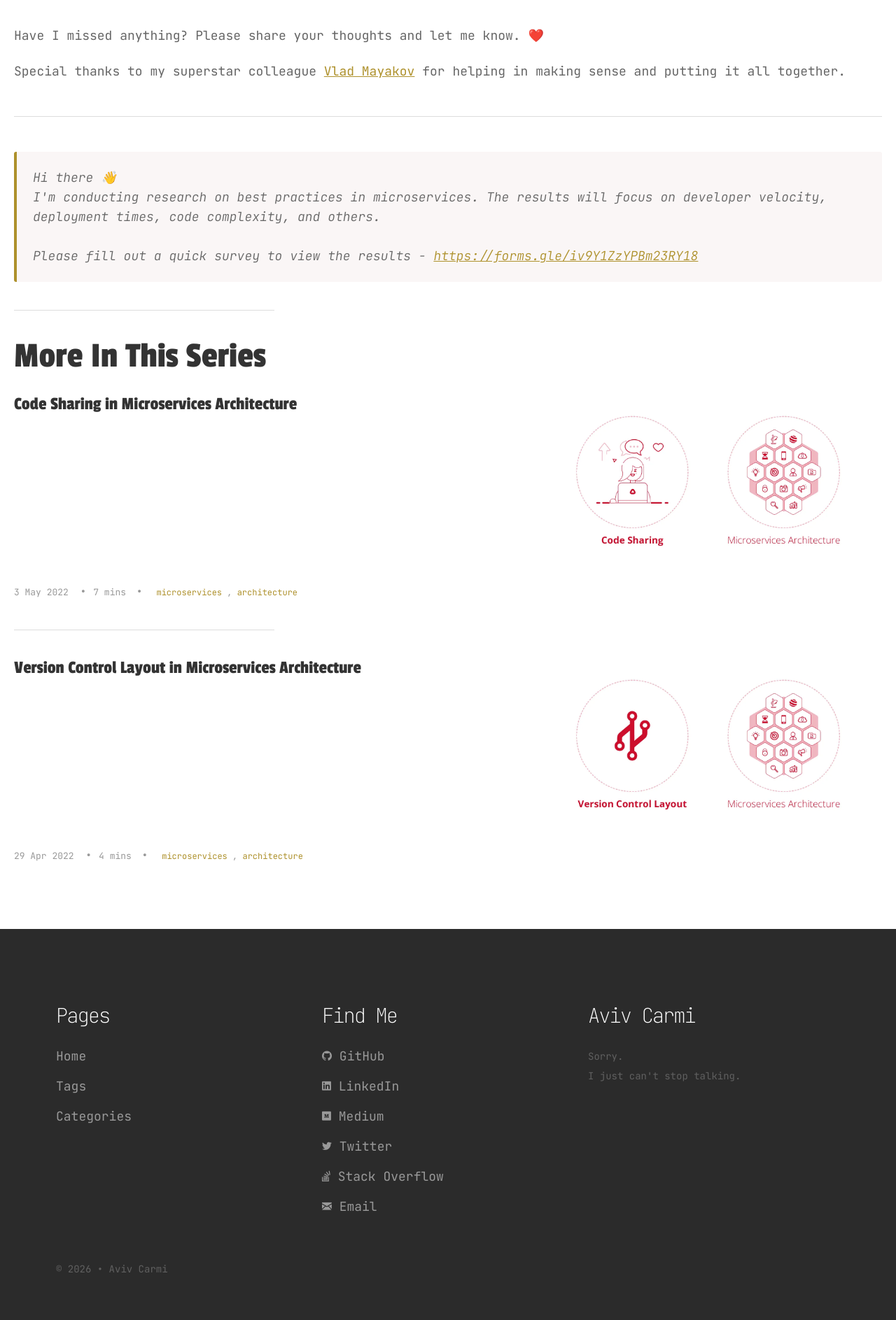
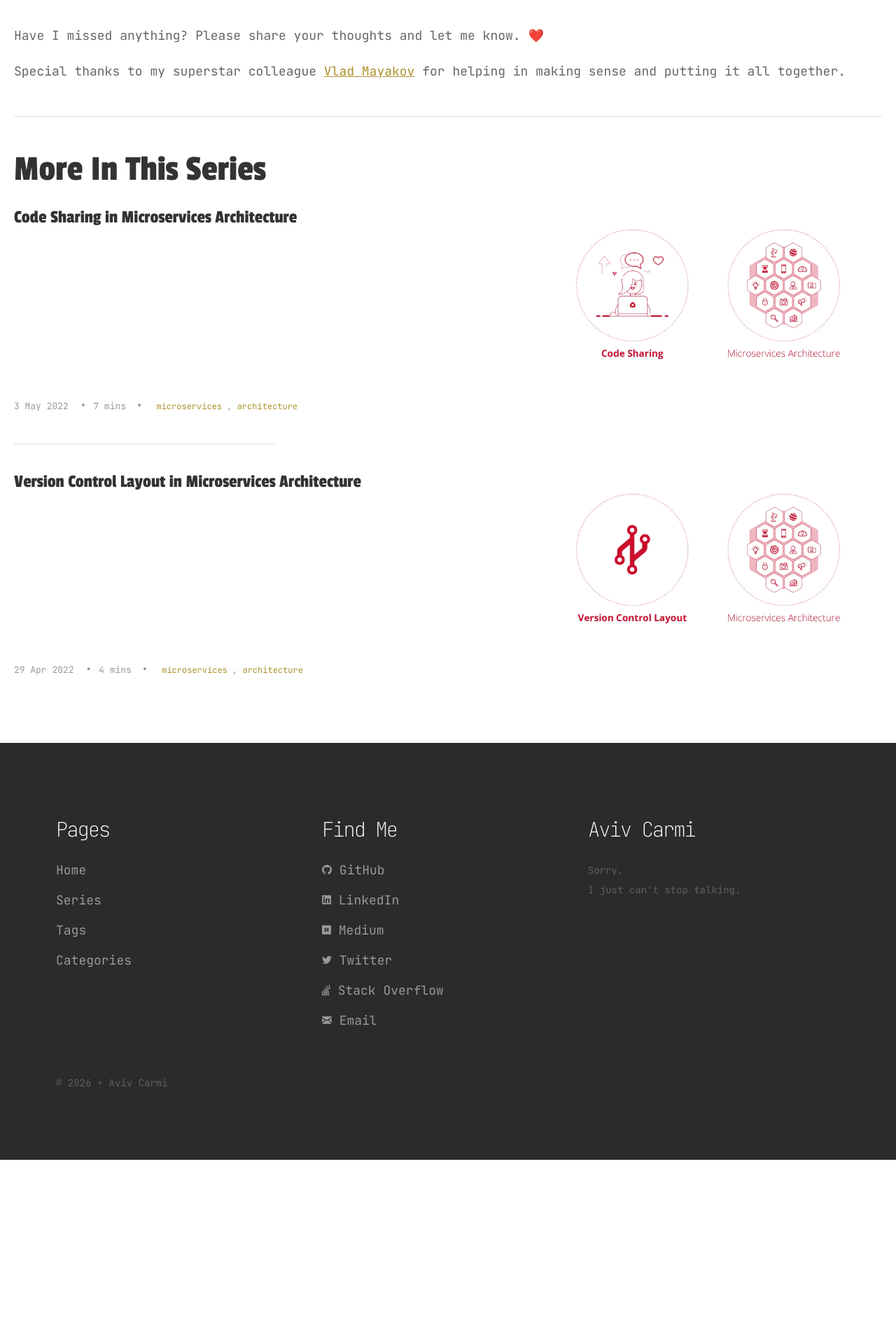
Before and after one commit to avivcarmis/avivcarmis.github.io, a Jekyll site: the page built from _posts/2022-05-08-testing-strategies-in-microservices-architecture.markdown, in a window 1280 px wide. Shown: the part 4003-5890 px from the top of the page at 70% size. Built offline with Jekyll 4.4.1, drawn with Linux system fonts in a browser that asks for light colours; comment, search, counter and statistics services are not loaded; after the commit the page ends 5661 px from its top, so only the background shows below that.

Commit message:
remove microservices research, add article series

```diff
--- a/_config.yml
+++ b/_config.yml
@@ -16,6 +16,12 @@
       type: 'posts'
     values:
         layout: 'post'
+  -
+    scope:
+      path: ''
+      type: 'series'
+    values:
+        layout: 'series-single'
 
 # Build settings
 destination: _site
@@ -42,4 +48,9 @@
       start_line: 1
 
 plugins: ['jekyll-paginate']
+
+collections:
+  series:
+    output: true
+    permalink: /series/:name/
 exclude: ['README.md', 'Gemfile', 'Gemfile.lock', 'LICENSE', 'docker-compose.yml', '.gitignore']
--- a/_includes/footer.html
+++ b/_includes/footer.html
@@ -6,6 +6,7 @@
           <h4>Pages</h4>
         </li>
         <li><a href="{{ site.baseurl }}/">Home</a></li>
+        <li><a href="{{ site.baseurl }}/series">Series</a></li>
         <li><a href="{{ site.baseurl }}/tags">Tags</a></li>
         <li><a href="{{ site.baseurl }}/categories">Categories</a></li>
       </ul>
--- a/_layouts/post.html
+++ b/_layouts/post.html
@@ -42,15 +42,6 @@
 
 <div class="main">
 
-  <blockquote>
-    <p>
-      Hi there 👋<br/>
-      I'm conducting research on best practices in microservices. The results will focus on developer velocity, deployment times, code complexity, and others.<br/><br/>
-      Please fill out a quick survey to view the results - <a style="line-break: anywhere;" href="https://forms.gle/iv9Y1ZzYPBm23RY18" target="_blank">https://forms.gle/iv9Y1ZzYPBm23RY18</a>
-    </p>
-  </blockquote>
-
-  <hr class="post-list__divider">
 
   {% assign same_series = site.posts | where:"series", page.series %}
 
--- a/_sass/style.scss
+++ b/_sass/style.scss
@@ -1402,9 +1402,23 @@
   }
 }
 
+.series-description {
+  color: #666666;
+  margin-bottom: 0.5em;
+}
+
+.series-meta {
+  font-size: 14px;
+  color: #999999;
+  margin-bottom: 2em;
+}
+
 @media (prefers-color-scheme: dark) {
   #comments-light {
     display: none;
+  }
+  .series-description {
+    color: #999999;
   }
   html {
     body {
```
Also changed, not shown: _layouts/series-index.html (added, +49 -0 lines), _layouts/series-single.html (added, +15 -0 lines), _posts/2023-06-05-research-on-best-practices-in-microservices.markdown (deleted, +0 -27 lines), _series/developer-experience-in-microservices.md (added, +5 -0 lines), _series/go-fundamentals.md (added, +5 -0 lines), _series/go-project-structure.md (added, +5 -0 lines), _series/goat.md (added, +5 -0 lines), series.md (added, +4 -0 lines), images/posts/research-on-best-practices-in-microservices/microservices-architecture.png (deleted).
